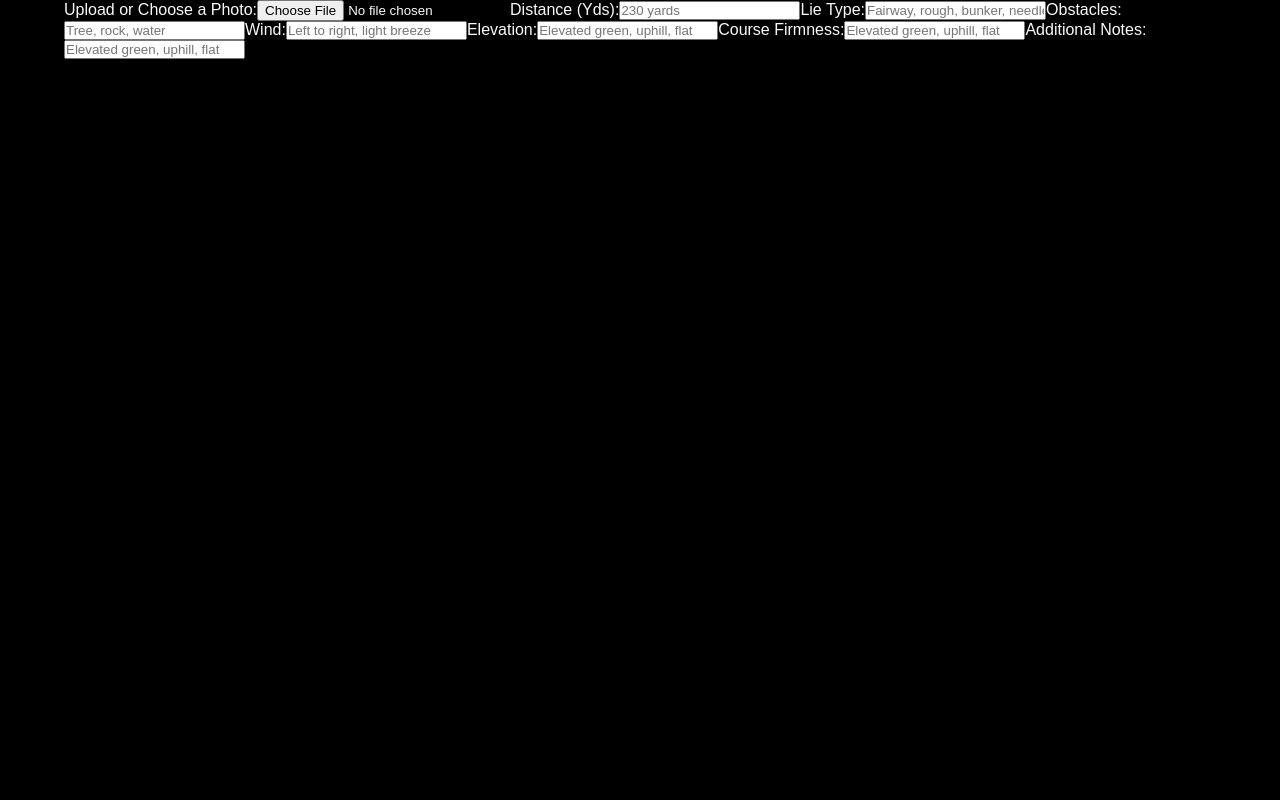
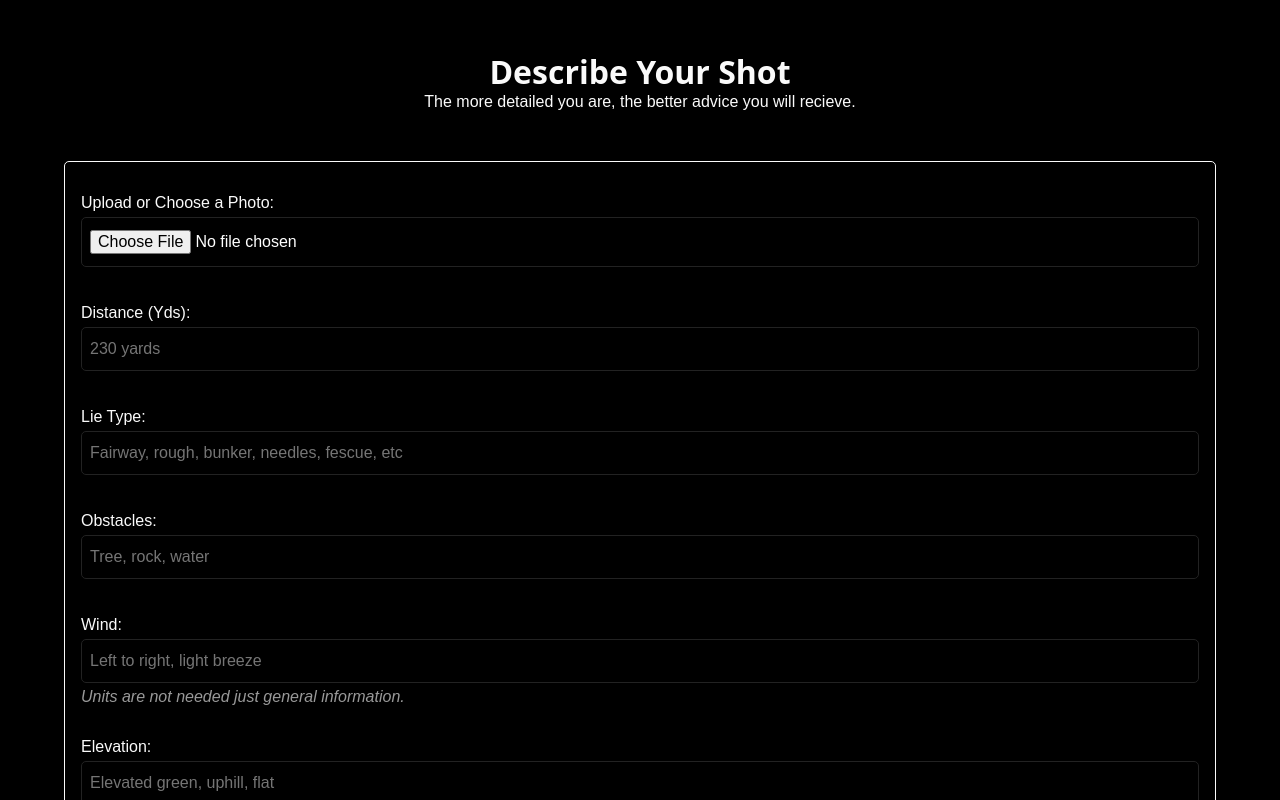
Before and after one commit to JSCHLTE/ForeSight-Caddy, a React (Vite) app: page / in a window 1280 px wide. Both pictures are taken after a click on the button "Take or Upload Photo". Shown: the top 800 px of the page. Built offline with nearby package versions, Linux system fonts and the light colour scheme; a web font is replaced by a local one.

Commit message:
Continued work on Form comp

```diff
--- a/src/App.jsx
+++ b/src/App.jsx
@@ -1,6 +1,7 @@
 import './css/variables.css';
 import './css/base.css';
 import './css/app.css';
+import './css/form.css'
 
 import Home from './comps/Home';
 import Form from './comps/Form';
--- a/src/comps/Form.jsx
+++ b/src/comps/Form.jsx
@@ -1,6 +1,11 @@
 const Form = ({ photoMode }) => {
   return (
-    <form>
+    <div>
+      <div className="formHeader">
+        <h1>Describe Your Shot</h1>
+        <p>The more detailed you are, the better advice you will recieve.</p>
+      </div>
+       <form>
         <label>
         Upload or Choose a Photo:
             <input
@@ -28,6 +33,7 @@ const Form = ({ photoMode }) => {
         <label>
         Wind:
         <input type="text" placeholder="Left to right, light breeze"/>
+        <p>Units are not needed just general information.</p>
         </label>
 
         <label>
@@ -44,7 +50,9 @@ const Form = ({ photoMode }) => {
         Additional Notes:
         <input type="number" placeholder="Elevated green, uphill, flat"/>
         </label>
+        <button className='chroma-glow-button custom-btn'>Send to Caddy</button>
     </form>
+    </div>
   )
 }
 
--- a/src/comps/Home.jsx
+++ b/src/comps/Home.jsx
@@ -5,8 +5,8 @@ const Home = ({ photoMode, start }) => {
       <h1>The AI Golf Caddy</h1>
       <p>Built to help you play smarter, swing with confidence, and choose the right shot — every time.</p>
       <div className='headerButtons'>
-        <button className='chroma-glow-button' onClick={photoMode}>Take or Upload Photo</button>
-        <button onClick={start}>Describe Your Lie</button>
+        <button className='chroma-glow-button custom-btn' onClick={photoMode}>Take or Upload Photo</button>
+        <button onClick={start} className='custom-btn'>Describe Your Lie</button>
       </div>
     </div>
     <center><p>v0.01</p></center>
--- a/src/css/app.css
+++ b/src/css/app.css
@@ -18,24 +18,6 @@
 
 .headerButtons {
     margin-top: 4rem;
-}
-
-.headerButtons button {
-    background-color: var(--black);
-    color: var(--white);
-    border: 1px solid #333;
-    border-radius: 5px;
-    width: 175px;
-    height: 45px;
-    margin: 0 7px;
-    cursor: pointer;
-    font-family: inherit;
-    font-size: 1rem;
-    transition: all 0.2s ease;
-}
-
-.headerButtons button:hover {
-    background-color: #121212;
 }
 
 .chroma-glow-button {
--- a/src/css/base.css
+++ b/src/css/base.css
@@ -24,3 +24,21 @@ body {
     max-width: 1200px;
     margin: 0 auto;
 }
+
+.custom-btn {
+    background-color: var(--black);
+    color: var(--white);
+    border: 1px solid #333;
+    border-radius: 5px;
+    width: 175px;
+    height: 45px;
+    margin: 0 7px;
+    cursor: pointer;
+    font-family: inherit;
+    font-size: 1rem;
+    transition: all 0.2s ease;
+}
+
+.custom-btn:hover {
+    background-color: #121212;
+}
--- /dev/null
+++ b/src/css/form.css
@@ -0,0 +1,34 @@
+.formHeader {
+    margin: 50px auto;
+    text-align: center;
+}
+
+form {
+    display: flex;
+    flex-direction: column;
+    border: 1px solid var(--white);
+    border-radius: 5px;
+    padding: 1rem;
+}
+
+label {
+    display: flex;
+    flex-direction: column;
+    margin: 1rem 0;
+}
+
+input {
+    background-color: var(--black);
+    border: 1px solid #222;
+    border-radius: 5px;
+    padding: 0.75rem 0.5rem;
+    color: #fff;
+    font-family: inherit;
+    font-size: 1rem;
+    margin: 5px 0;
+}
+
+label p {
+    color: #999;
+    font-style: italic;
+}
```
